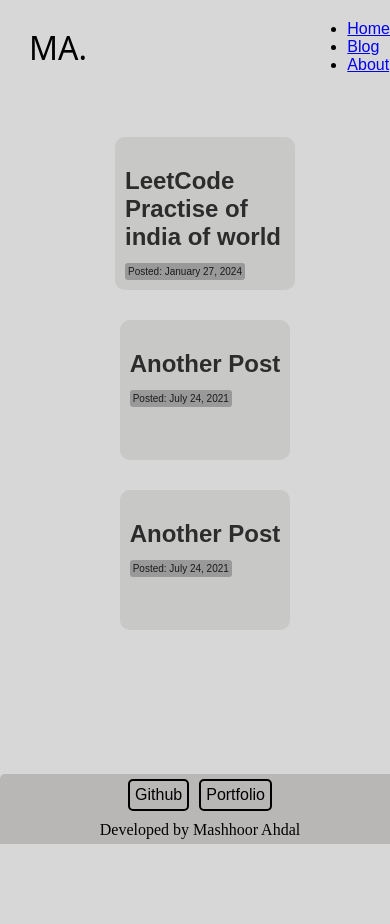
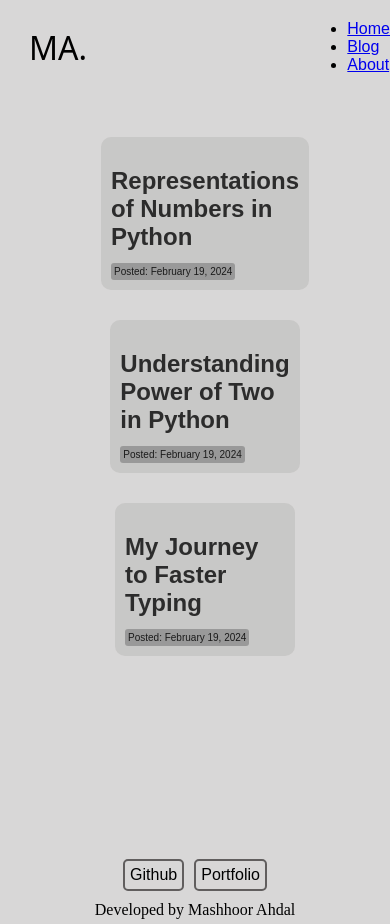
Before and after one commit to mashhoor-ahdal/blog-gatsby, a Gatsby site: page /blog in a window 390 px wide. Before the commit the page ends 844 px from the top, so only its background shows below. Built offline with nearby package versions, Linux system fonts and the light colour scheme; Gatsby itself is replaced by a stand-in of ours; some packages are replaced by stand-ins of ours; a web font is replaced by a local one.

Commit message:
updates to blog

````diff
--- a/blog/first_post.mdx
+++ b/blog/first_post.mdx
@@ -1,7 +1,19 @@
 ---
-title: "LeetCode Practise of india of world"
-date: "2024-01-27"
-slug: "post-1"
+title: "Representations of Numbers in Python"
+date: "2024-02-19"
+slug: "representatation-of-Numbers"
 ---
 
-Here's another post! It's even better than the first one!
+Representations of Numbers in Python:
+
+1. **Decimal**: The default representation without any prefix.
+   Example: `decimal_number = 42`
+
+2. **Binary**: Prefix the number with `0b`.
+   Example: `binary_number = 0b1010`
+
+3. **Octal**: Prefix the number with `0o`.
+   Example: `octal_number = 0o52`
+
+4. **Hexadecimal**: Prefix the number with `0x`.
+   Example: `hexadecimal_number = 0x2A`
--- a/blog/second_post.mdx
+++ b/blog/second_post.mdx
@@ -1,7 +1,15 @@
 ---
-title: "Another Post"
-date: "2021-07-24"
-slug: "post-2"
+title: "Understanding Power of Two in Python"
+date: "2024-02-19"
+slug: "is-power-of-two"
 ---
 
-Here's another post! It's even better than the first one!
+Understanding Power of Two in Python:
+
+In Python, determining whether a number is a power of two can be efficiently done using bitwise operations. Here's a Python solution to check if a number is a power of two:
+
+```python
+class Solution:
+    def isPowerOfTwo(self, n: int) -> bool:
+        return n > 0 and ((n & (n - 1)) == 0)
+```
--- a/blog/third_post.mdx
+++ b/blog/third_post.mdx
@@ -1,7 +1,29 @@
 ---
-title: "Another Post"
-date: "2021-07-24"
-slug: "post-3"
+title: "My Journey to Faster Typing"
+date: "2024-02-19"
+slug: "learning-to-type"
 ---
 
-Here's another post! It's even better than the first one!
+Have you ever seen someone type super fast and wondered, "How do they do that?" That was me when I saw my friend typing at 70 words per minute. I wanted to learn too.
+
+## Getting Started
+
+I decided to join a "50 Days of Typing Challenge." Every day, I practiced on Typing Club, a website with typing lessons. The challenge coordinators kept track of who was practicing, which made me want to stick with it.
+
+## Keeping at It
+
+Even when it got tough, I didn't give up. I kept practicing because I really wanted to get better.
+
+## Seeing Progress
+
+By the end of the 50 days, I was typing at 40 words per minute, up from 35. I wasn't as fast as my friend, but I was proud of my progress.
+
+## Today and Beyond
+
+Now, I can type at 50 to 60 words per minute. Learning to type faster has made me better at using computers and it feels great to see how far I've come.
+
+## Conclusion
+
+Learning to type faster has been a cool journey. If you want to get better at typing, just keep practicing. You'll be surprised at how quickly you improve.
+
+Happy typing!
--- a/src/components/Footer.module.css
+++ b/src/components/Footer.module.css
@@ -1,19 +1,24 @@
 footer{
   box-sizing: border-box;
   width: 100%;
+  display: flex;
+  justify-content: center;
+  margin: auto;
+  position: relative;
+  bottom: 0;
+  margin-top: 10px;
+
 }
 .footer_container{
-  background-color :#c8c7c6;
+  /* background-color :#c8c7c6; */
   padding: 5px;
   color: black;
   display: flex;
-  position: fixed;
-  bottom: 0px;
-  width: 600px;
-  height: max-content;
-  border-top-left-radius: 5px;
-  border-top-right-radius: 5px;
+  /* width: 600px; */
+  /* height: max-content; */
+
   gap: 10px;
+  margin:auto;
   align-items: center;
   justify-content: space-evenly;
   flex-flow: column wrap;
@@ -29,7 +34,7 @@ footer{
 .footerLinks > a {
  text-decoration: none;
  color:#000000;
- border: 2px solid rgb(0, 0, 0);
+ border: 2px solid #615e5e;
  border-radius: 5px;
  padding: 5px;
   transition: background-color 200ms cubic-bezier(0.075, 0.82, 0.165, 1),color;
@@ -38,22 +43,17 @@ footer{
 }
 
 .footerLinks > a:hover{
-  background-color: black;
+  background-color: #615e5e;
   color: white;
 }
 
-@media screen and (max-width: 600px) {
-  .footer_container{
-
-
-
+@media screen and (max-width: 700px) {
+  /* .footer_container{
 
     padding: 5px;
     background-color: #89848463;
     color: black;
     display: flex;
-    position: fixed;
-    bottom: 0px;
     width: 100%;
     height: max-content;
     border-top-left-radius: 5px;
@@ -63,5 +63,5 @@ footer{
     justify-content: space-evenly;
     flex-flow: column wrap;
 
-  }
+  } */
 }
--- a/src/components/layout.js
+++ b/src/components/layout.js
@@ -8,7 +8,6 @@ import {
   logo,
   navbar,
 } from "./layout.module.css";
-import Footer from "./Footer";
 
 const Layout = ({ children }) => {
   return (
@@ -38,7 +37,7 @@ const Layout = ({ children }) => {
         </ul>
       </nav>
       <main>{children}</main>
-      <Footer />
+
     </div>
   );
 };
--- a/src/components/layout.module.css
+++ b/src/components/layout.module.css
@@ -38,9 +38,7 @@ a{
   max-width: 600px;
   height: 100vh;
   box-sizing: border-box;
-
 }
-
 
 .navbar{
   background-color: var(--navbar-container-color);
--- a/src/global.module.css
+++ b/src/global.module.css
@@ -15,6 +15,7 @@
     flex-direction: column;
     gap: 20px;
     margin-left: 3px;
+    margin-top: 50px;
 }
 .hero p{
     color:black;
@@ -31,6 +32,7 @@
     text-decoration: none;
     color: black;
     margin: 0 auto;
+
     transition: background-color 200ms cubic-bezier(0.075, 0.82, 0.165, 1);
 }
 .hero>a:hover{
--- a/src/pages/about.js
+++ b/src/pages/about.js
@@ -2,6 +2,8 @@ import * as React from 'react'
 import Layout from '../components/layout'
 import Seo from '../components/Seo'
 import {about} from '../global.module.css'
+import Footer from '../components/Footer'
+
 const AboutPage = () => {
   return (
   <>
@@ -19,6 +21,7 @@ const AboutPage = () => {
     </div>
 
     </Layout>
+    <Footer/>
   </>
   )
 }
--- a/src/pages/blog/index.js
+++ b/src/pages/blog/index.js
@@ -3,9 +3,11 @@ import { Link, graphql } from 'gatsby'
 import Layout from '../../components/layout'
 import Seo from '../../components/Seo'
 import {blogs_container, blogs_wrapper} from './index.module.css'
+import Footer from '../../components/Footer'
+
 const BlogPage = ({ data }) => {
 
-  return (
+  return (<>
     <Layout pageTitle="My Blog Posts">
       <div className={blogs_wrapper} >
       {
@@ -25,7 +27,10 @@ const BlogPage = ({ data }) => {
         ))
       }
        </div>
+
     </Layout>
+    <Footer/>
+    </>
   )
 }
 
--- a/src/pages/blog/index.module.css
+++ b/src/pages/blog/index.module.css
@@ -1,13 +1,9 @@
 .blogs_wrapper{
-
-
   display: grid;
   justify-content: center;
   align-items: center;
   grid-template-columns: 1fr 1fr;
-  gap: 10px;
-
-
+  gap: 30px;
 }
 .blogs_container{
 
@@ -15,7 +11,6 @@ background-color:#75746f29;
  min-height: 120px;
  padding: 10px;
  margin-left: 20px;
- margin-bottom: 20px;
  border-radius: 10px;
  transition: transform 200ms cubic-bezier(0, 0, 0, 1.01),box-shadow;
 }
@@ -38,7 +33,9 @@ background-color:#75746f29;
 .blogs_container a:hover {
     color: black;
 }
-
+.blogs_container:last-child{
+    margin-bottom: 100px;
+}
 
 
 .blogs_container p{
@@ -59,6 +56,8 @@ background-color:#75746f29;
     flex-direction: column;
     gap: 20px;
     padding: 10px;
+    margin-bottom: 100px;
+
 }
 .dateClass{
     display: flex;
@@ -74,6 +73,7 @@ background-color:#75746f29;
 }
 
 @media screen and (max-width: 600px) {
+
     .blogs_wrapper{
         padding: 15px;
         width: 200px;
--- a/src/pages/blog/{mdx.frontmatter__slug}.js
+++ b/src/pages/blog/{mdx.frontmatter__slug}.js
@@ -3,16 +3,20 @@ import { graphql } from 'gatsby'
 import Layout from '../../components/layout'
 import Seo from '../../components/Seo'
 import {post,dateClass} from './index.module.css'
+import Footer from '../../components/Footer'
 
 const BlogPost = ({ data, children }) => {
-  return (
+  return (<>
     <Layout pageTitle={data.mdx.frontmatter.title}>
       <div className={post}>
       <h2>{data.mdx.frontmatter.title}</h2>
       <p className={dateClass}>{data.mdx.frontmatter.date}</p>
       {children}
       </div>
+
     </Layout>
+    <Footer/>
+    </>
   )
 }
 
````
Also changed, not shown: src/pages/index.js (+8 -3 lines).
